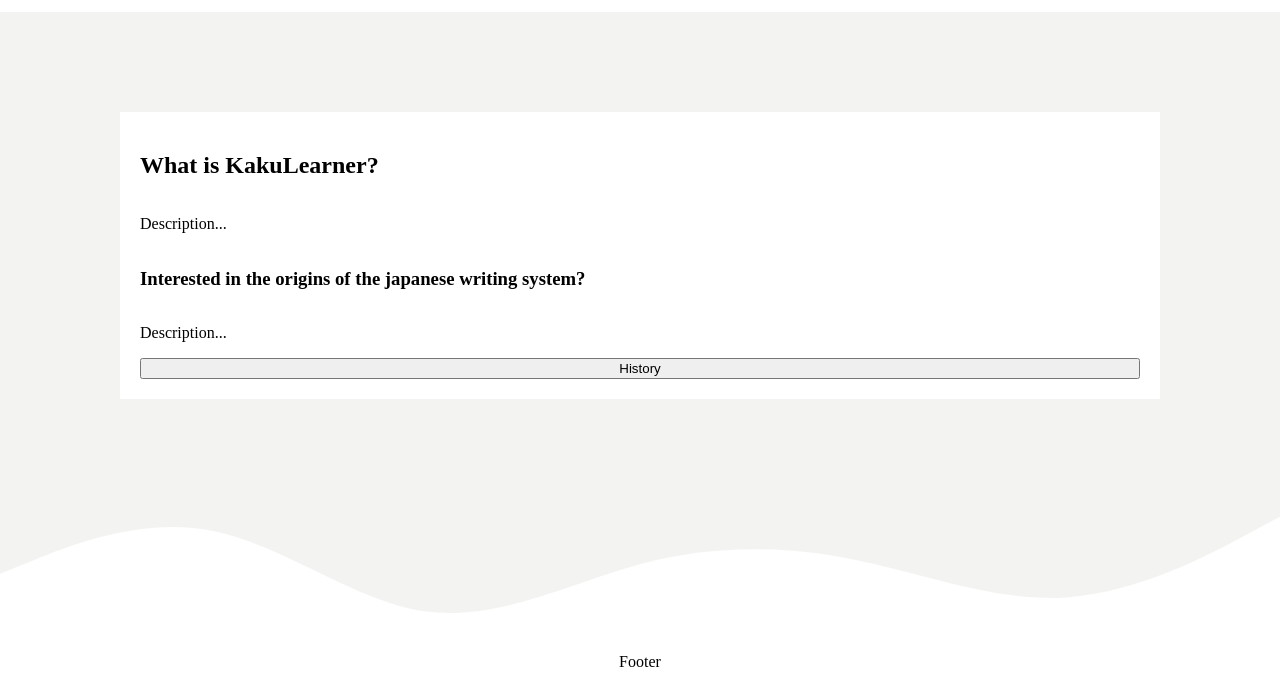
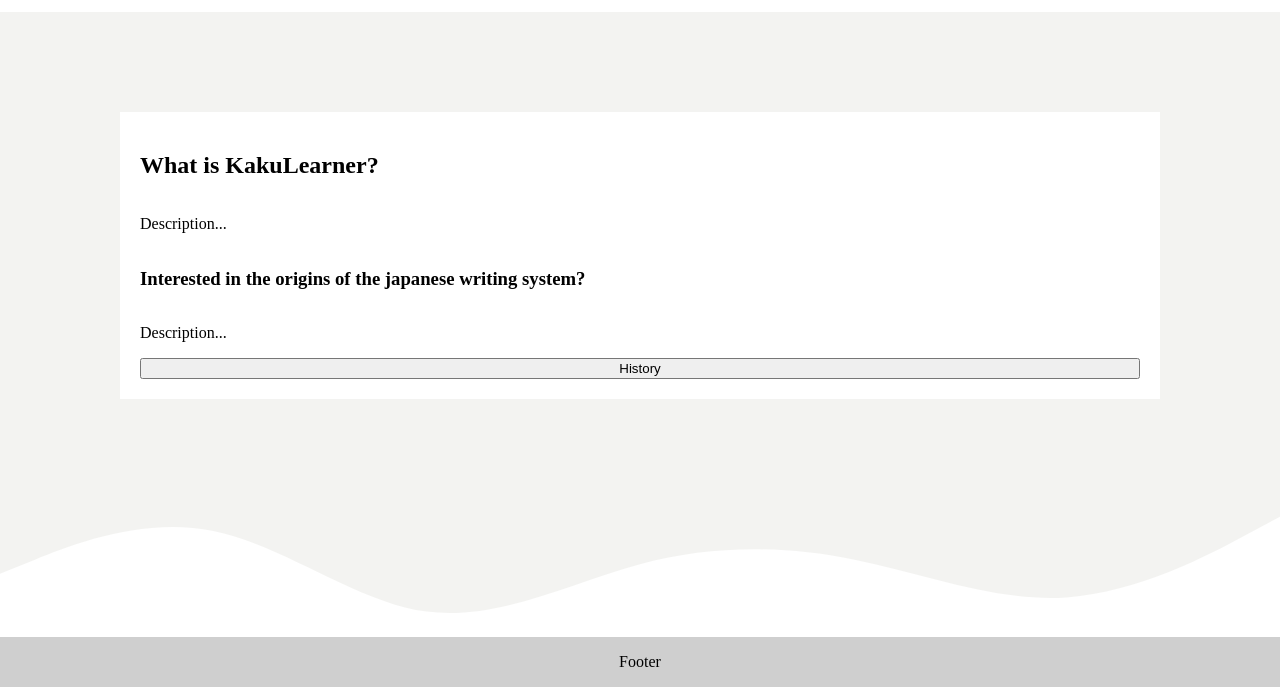
Before and after one commit to BlairKirara/KakuLearner, a plain HTML site: page index.html in a window 1280 px wide. Shown: the part 113-800 px from the top of the page. Drawn offline with Linux system fonts and the light colour scheme.

Commit message:
Make footer appear above the wave

```diff
--- a/css/style.css
+++ b/css/style.css
@@ -62,7 +62,7 @@
 }
 
 .footer {
-    background-color: rgb(201, 201, 201);
+    background-color: rgb(207, 207, 207);
     margin-top: auto;
     text-align: center;
     z-index: 1;
@@ -80,7 +80,7 @@
     margin-top: 100px;
 }
 
-.footer svg {
+.wave svg {
     position: absolute;
     bottom: 0;
     left: 0;
@@ -88,3 +88,10 @@
     height: auto;
     z-index: -1;
 }
+
+.wave {
+    background-color: rgb(201, 201, 201);
+    margin-top: auto;
+    text-align: center;
+    z-index: 1;
+}
--- a/index.html
+++ b/index.html
@@ -30,10 +30,12 @@
             <p>Description...</p>
             <button><a href="#">History</a></button>
         </div>
-        <div class="footer">
+        <div class="wave">
             <svg xmlns="http://www.w3.org/2000/svg" viewBox="0 0 1440 320">
                 <path fill="#ffffff" fill-opacity="1" d="M0,192L40,176C80,160,160,128,240,144C320,160,400,224,480,234.7C560,245,640,203,720,181.3C800,160,880,160,960,176C1040,192,1120,224,1200,218.7C1280,213,1360,171,1400,149.3L1440,128L1440,320L1400,320C1360,320,1280,320,1200,320C1120,320,1040,320,960,320C880,320,800,320,720,320C640,320,560,320,480,320C400,320,320,320,240,320C160,320,80,320,40,320L0,320Z"></path>
             </svg>
+        </div>
+        <div class="footer">
 
                     <p>Footer</p>
 
```
